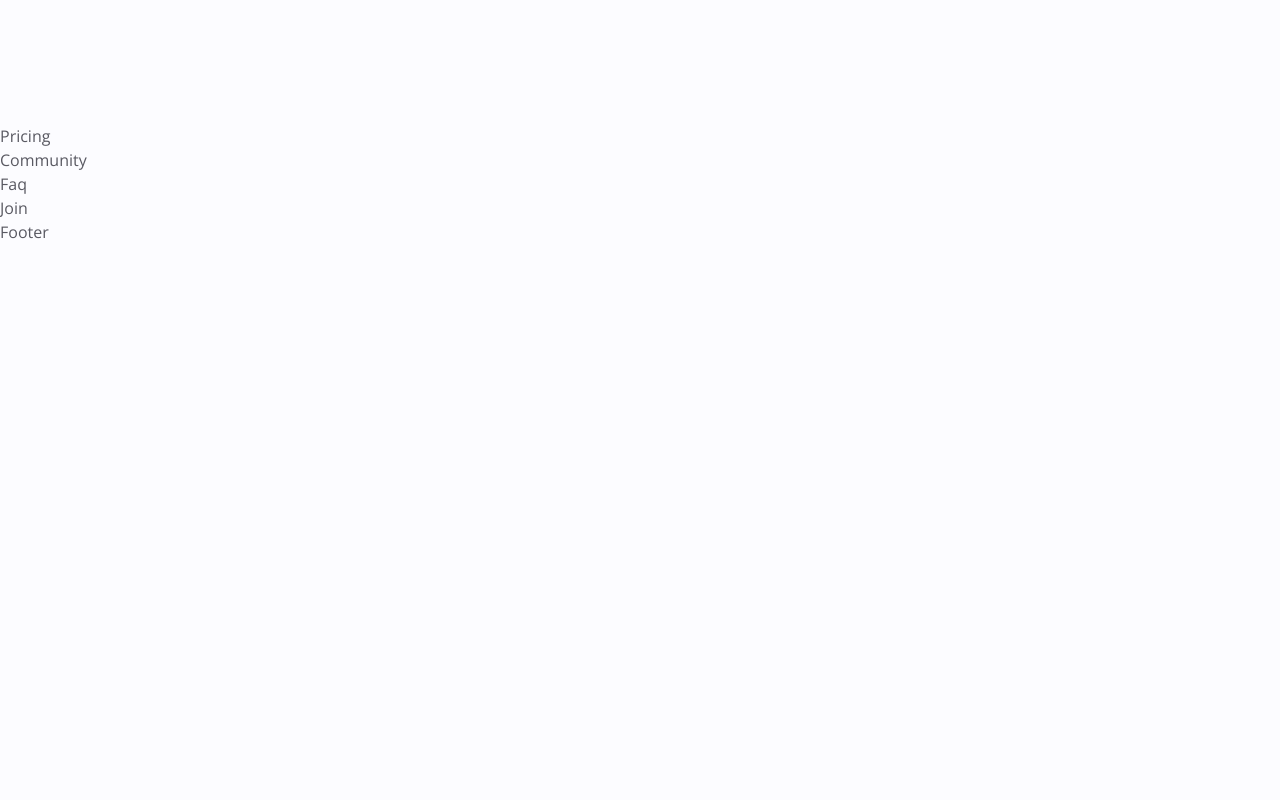
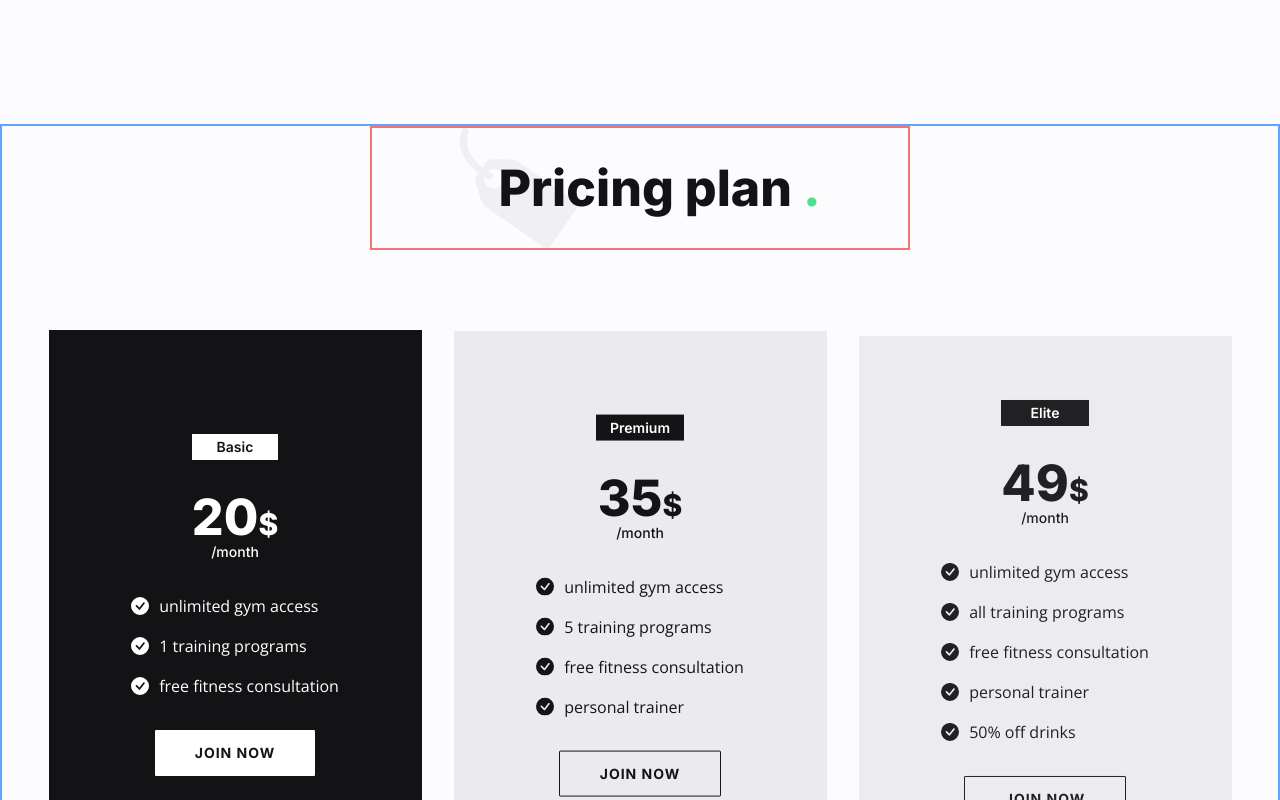
Before and after one commit to alexangria1992/gym-website, a React (Create React App) app: page / in a window 1280 px wide. Shown: the part 2140-2940 px from the top of the page. Built offline with nearby package versions, Linux system fonts and the light colour scheme; the HTML template or start-up script is replaced by a standard one.

Commit message:
Pricing & PlanList

```diff
--- a/src/components/PlanList.js
+++ b/src/components/PlanList.js
@@ -1,7 +1,85 @@
-import React from 'react';
+import React from "react";
+import { useState } from "react";
+import { BsCheckCircleFill } from "react-icons/bs";
 
-const PlanList = () => {
-  return <div>PlanList</div>;
+const PlanList = ({ plans }) => {
+  const [index, setIndex] = useState(0);
+  return (
+    <div className=" flex flex-col lg:flex-row items-center justify-center max-w-[1280px] gap-y-4">
+      {plans.map((plan, currentIndex) => {
+        //destruxture plan
+        const { name, price, list, delay } = plan;
+        return (
+          <div
+            onClick={() => setIndex(currentIndex)}
+            key={currentIndex}
+            className="w-full md:max-w-[620px] lg:max-w-[405px] rounded-sm px-4 lg:min-h-[550px] "
+            data-aos="fade-up"
+            data-aos-offset="200"
+            data-aos-delay={delay}
+          >
+            <div
+              className={`${
+                currentIndex === index
+                  ? "bg-neutral-500 text-white"
+                  : "bg-neutral-400/10 text-neutral-500"
+              } flex justify-center items-center py-[40px] px-[30px] lg:min-h-[550px] transition duration-100`}
+            >
+              <div className="flex flex-row lg:flex-col gap-x-8 gap-y-8 lg:gap-x-0 items-center">
+                {/* Name and Price Wrapper */}
+                <div>
+                  <div
+                    className={`${
+                      currentIndex === index
+                        ? "bg-white text-neutral-500"
+                        : "bg-neutral-500 text-white"
+                    } h-[26px] font-primary text-sm font-semibold min-w-min mx-auto px-[14px] flex items-center justify-center
+                    mb-8 `}
+                  >
+                    {name}
+                  </div>
+                  <div className="text-[40px] lg:text-[50px] font-primary font-extrabold text-center flex flex-col items-center justify-center">
+                    <div className="leading-none">
+                      <span className="tracking-[0.1px]">{price}</span>
+                      <span className="text-[30px] font-extrabold">$</span>
+                    </div>
+                    <span className="text-sm font-medium">/month</span>
+                  </div>
+                </div>
+                {/* List & Btn Wrapper */}
+                <div>
+                  <ul className="flex flex-col gap-y-4 mb-8">
+                    {list.map((item, idx) => {
+                      return (
+                        <li
+                          className="flex items-center gap-x-[10px]"
+                          key={idx}
+                        >
+                          <BsCheckCircleFill className="text-lg" />
+                          <div>{item.name}</div>
+                        </li>
+                      );
+                    })}
+                  </ul>
+
+                  {/* btn */}
+                  <button
+                    className={`${
+                      currentIndex === index
+                        ? "bg-white text-neutral-500"
+                        : "border border-neutral-500"
+                    } btn btn-lg rounded-[1px] lg:mx-auto`}
+                  >
+                    Join Now
+                  </button>
+                </div>
+              </div>
+            </div>
+          </div>
+        );
+      })}
+    </div>
+  );
 };
 
 export default PlanList;
--- a/src/components/Pricing.js
+++ b/src/components/Pricing.js
@@ -1,7 +1,30 @@
-import React from 'react';
+import React from "react";
+
+import { pricing } from "../data";
+
+import PlanList from "./PlanList";
 
 const Pricing = () => {
-  return <div>Pricing</div>;
+  const { icon, title, plans } = pricing;
+
+  return (
+    <section className="border-2 border-blue-400  section">
+      <div
+        className="section-title-group border-2 border-red-400 max-w-[540px] mx-auto
+      lg:px-0"
+        data-aos="fade-up"
+        data-aos-offset="200"
+        data-aos-delay="200"
+      >
+        <img src={icon} alt="" />
+        <h2 className="h2">
+          {title} <span className="text-primary-200">.</span>
+        </h2>
+      </div>
+      {/* Plan list */}
+      <PlanList plans={plans} />
+    </section>
+  );
 };
 
 export default Pricing;
```
